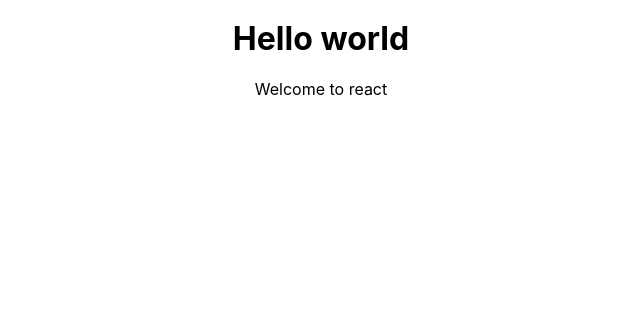
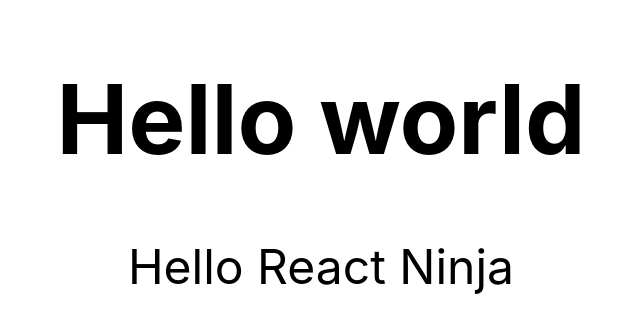
Before and after one commit to Arraj2611/my-app, a React (Create React App) app: page / in a window 1280 px wide. Shown: the top 332 px of the page, without its empty margins (319-959 px from the left). Built offline with nearby package versions, Linux system fonts and the light colour scheme.

Commit message:
5th commit

```diff
--- a/src/App.js
+++ b/src/App.js
@@ -6,9 +6,9 @@
 class App extends React.Component {
   render() {
     return (
-      <div className="tc">
+      <div className="f1 tc">
         <h1>Hello world</h1>
-        <p>Welcome to react</p>
+        <p>{this.props.greeting}</p>
       </div>
     );
   }
--- a/src/index.js
+++ b/src/index.js
@@ -3,10 +3,11 @@
 import './index.css';
 import App from './App';
 import reportWebVitals from './reportWebVitals';
+import 'tachyons';
 
 ReactDOM.createRoot(document.getElementById('root')).render(
   <React.StrictMode>
-    <App />
+    <App greeting={'Hello React Ninja'}/>
   </React.StrictMode>
 );
 
```
